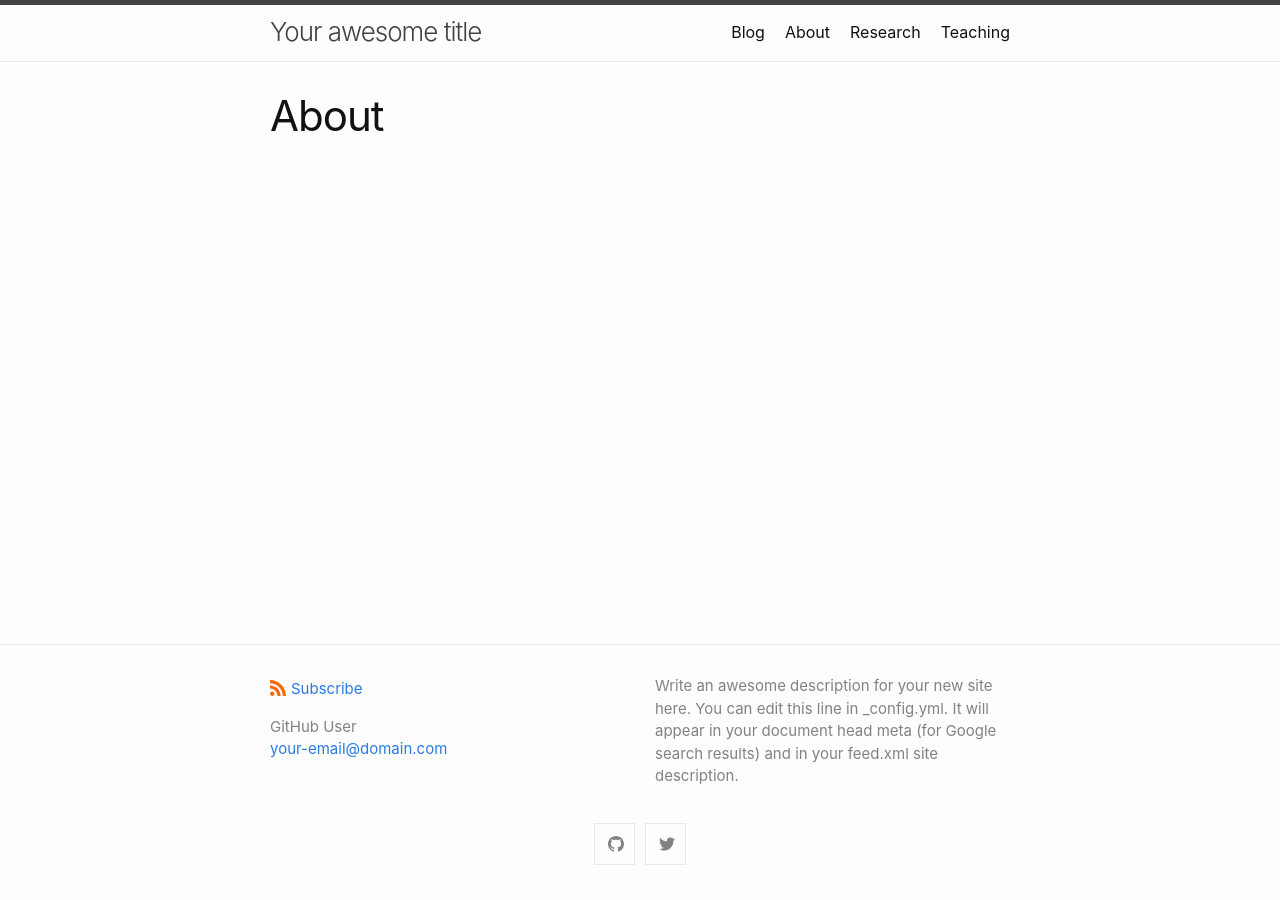
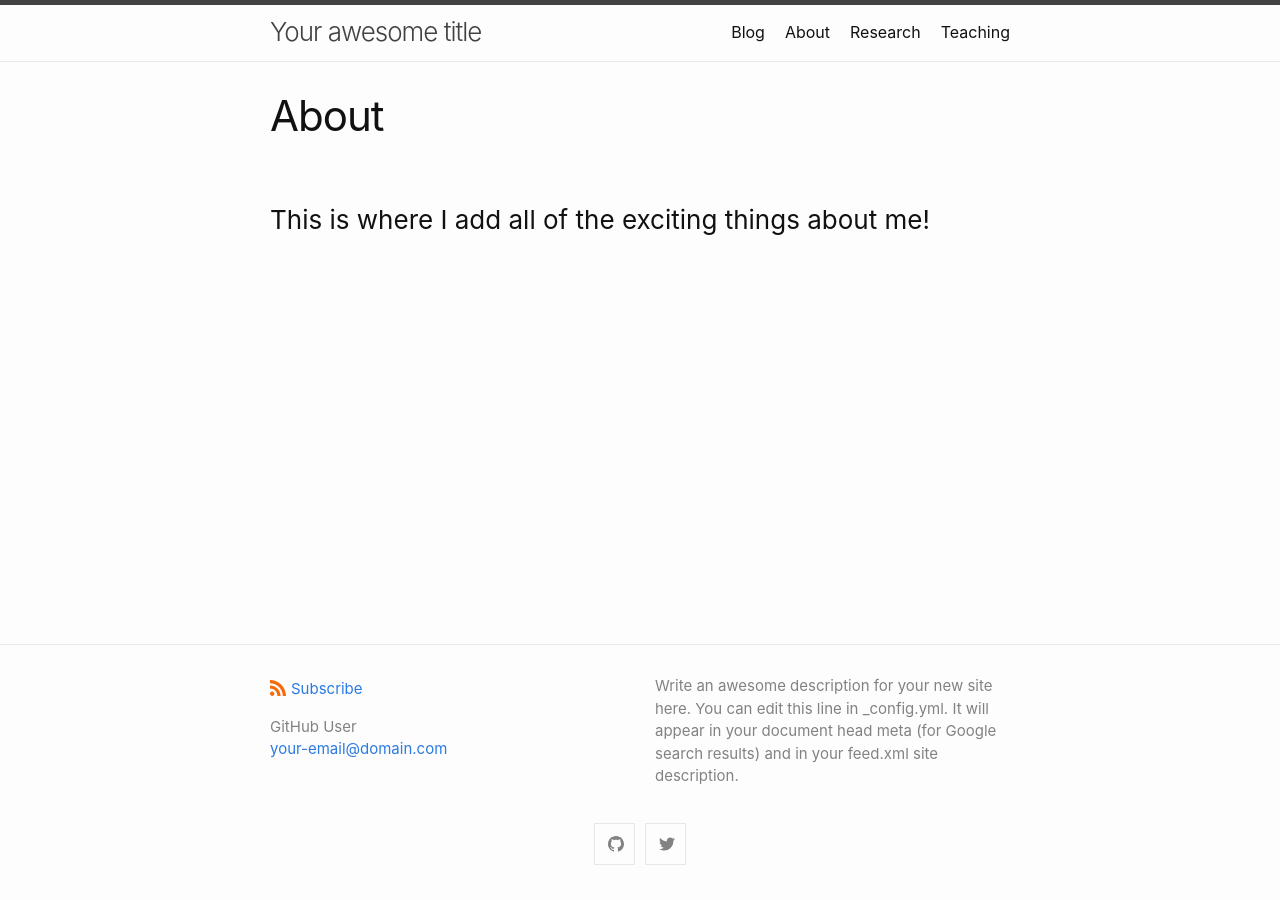
Before and after one commit to hyland-m/test, a Jekyll site: the page built from about.md, in a window 1280 px wide. Built offline with Jekyll 4.4.1, drawn with Linux system fonts in a browser that asks for light colours.

Commit message:
Update about.md

```diff
--- a/about.md
+++ b/about.md
@@ -3,3 +3,5 @@ layout: page
 title: About
 permalink: /about/
 ---
+
+### This is where I add all of the exciting things about me!
```
